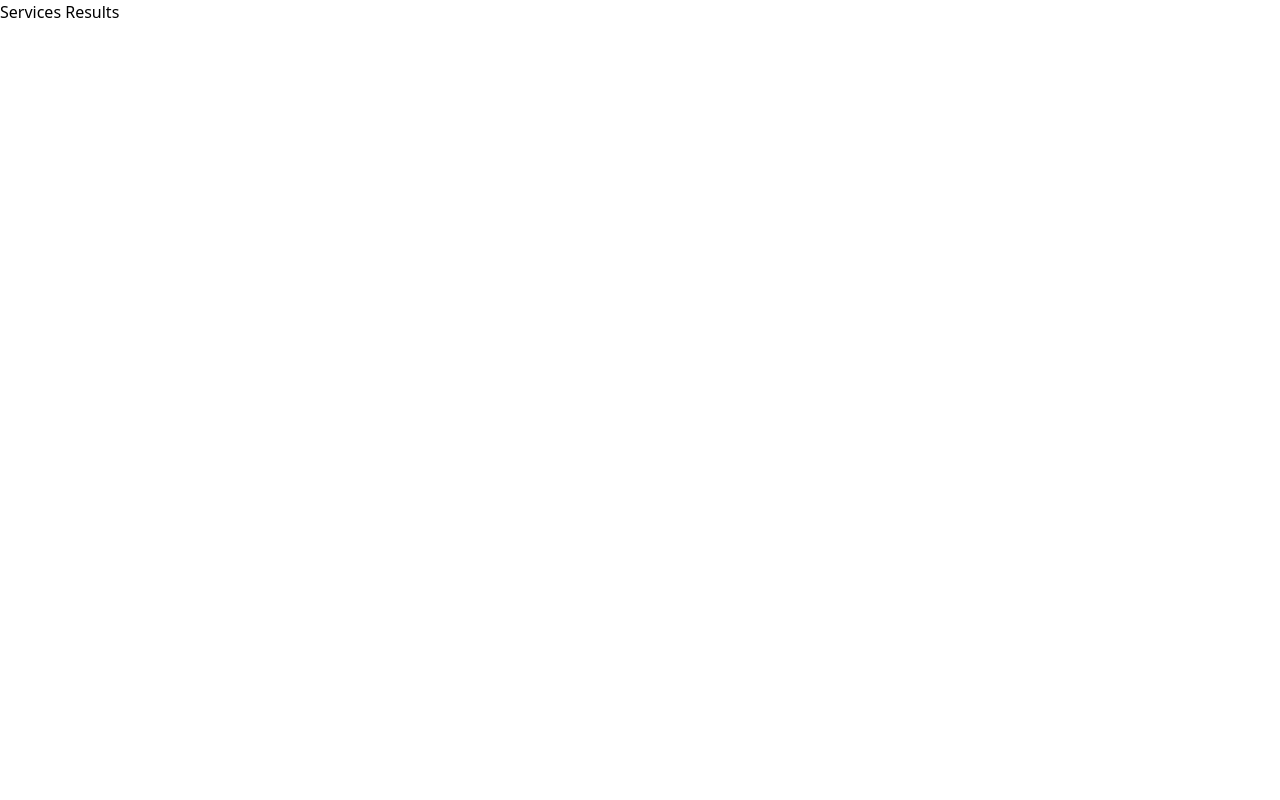
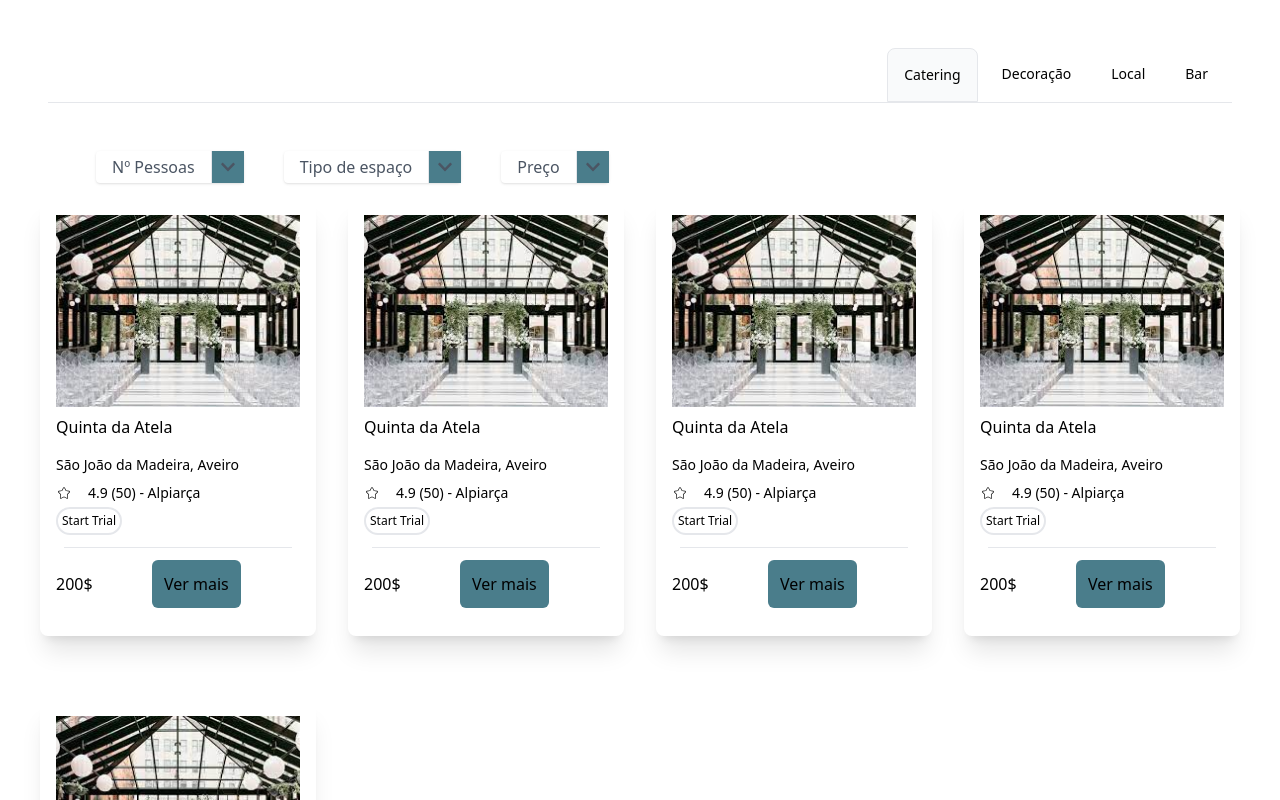
Before and after one commit to yanisfaquir/real_event2, a Next.js app: page /servicesResults in a window 1280 px wide. Shown: the top 800 px of the page. Built offline with nearby package versions, Linux system fonts and the light colour scheme.

Commit message:
feat(servicesResults): tabs, dropdown, cards

```diff
--- a/package.json
+++ b/package.json
@@ -12,7 +12,8 @@
   "dependencies": {
     "next": "14.1.0",
     "react": "^18",
-    "react-dom": "^18"
+    "react-dom": "^18",
+    "react-icons": "^5.0.1"
   },
   "devDependencies": {
     "autoprefixer": "^10.0.1",
--- a/src/pages/servicesResults.jsx
+++ b/src/pages/servicesResults.jsx
@@ -1,11 +1,193 @@
 import React from 'react';
+import { CiStar } from "react-icons/ci";
+import { FaChevronDown } from "react-icons/fa";
 
-const wishList = () => {
+const serviceResults = () => {
   return (
     <div>
-      <h1> Services Results </h1>
+
+    <div style={{margin: '3rem'}}>
+    <ul class="flex flex-wrap justify-end text-sm font-medium text-center  border-b   dark:border-customBlue dark:text-black-400">
+          <li class="me-2">
+              <a href="#" aria-current="page" class="inline-block p-4 text-white-600 bg-gray-50 rounded-t-lg active dark:bg-customBlue dark:text-gray-100 border">Catering</a>
+          </li>
+          <li class="me-2">
+              <a href="#" class="inline-block p-4 rounded-t-lg hover:text-gray-600 hover:bg-gray-50 dark:hover:bg-constomBlueLight dark:hover:text-gray-300">Decoração</a>
+          </li>
+          <li class="me-2">
+              <a href="#" class="inline-block p-4 rounded-t-lg hover:text-gray-600 hover:bg-gray-50 dark:hover:bg-constomBlueLight dark:hover:text-gray-300">Local</a>
+          </li>
+          <li class="me-2">
+              <a href="#" class="inline-block p-4 rounded-t-lg hover:text-gray-600 hover:bg-gray-50 dark:hover:bg-constomBlueLight dark:hover:text-gray-300">Bar</a>
+          </li>
+      </ul>
+    </div>
+
+    <div className='w-full px-4 bg-white'>
+      <div className='flex items-center justify-start'>
+          <div className='relative flex justify-left items-left pt-0 ml-20 '>
+            <button className='relative flex justify-center items-center bg-white bordar focus:outline-none shadow text-gray-600 rounded focus:ring ring-gray-200 group'>
+              <p className='px-4'>Nº Pessoas</p>
+              <span className='bg-customBlue  border-l p-2 hover:bg-gray-100'>
+                <FaChevronDown />
+              </span>
+              <div className='absolute hidden group-focus:block top-full min-w-full w-max bg-white shadow-md mt-1 rounded'>
+                <ul className='text-left border rounded'>
+                  <li className='px-4 py-1 hover:bg-gray-100 border-b'>Item 1</li>
+                  <li className='px-4 py-1 hover:bg-gray-100 border-b'>Item 1</li>
+                  <li className='px-4 py-1 hover:bg-gray-100 border-b'>Item 1</li>
+                  <li className='px-4 py-1 hover:bg-gray-100 border-b'>Item 1</li>
+                  <li className='px-4 py-1 hover:bg-gray-100 border-b'>Item 1</li>
+
+                </ul>
+
+              </div>
+            </button>
+          </div>
+
+          <div className='relative flex justify-left items-left pt-0 ml-10 '>
+            <button className='relative flex justify-center items-center bg-white bordar focus:outline-none shadow text-gray-600 rounded focus:ring ring-gray-200 group'>
+              <p className='px-4'>Tipo de espaço</p>
+              <span className='bg-customBlue  border-l p-2 hover:bg-gray-100'>
+                <FaChevronDown />
+              </span>
+              <div className='absolute hidden group-focus:block top-full min-w-full w-max bg-white shadow-md mt-1 rounded'>
+                <ul className='text-left border rounded'>
+                  <li className='px-4 py-1 hover:bg-gray-100 border-b'>Item 1</li>
+                  <li className='px-4 py-1 hover:bg-gray-100 border-b'>Item 1</li>
+                  <li className='px-4 py-1 hover:bg-gray-100 border-b'>Item 1</li>
+                  <li className='px-4 py-1 hover:bg-gray-100 border-b'>Item 1</li>
+                  <li className='px-4 py-1 hover:bg-gray-100 border-b'>Item 1</li>
+
+                </ul>
+
+              </div>
+            </button>
+          </div>
+
+          <div className='relative flex justify-left items-left pt-0 ml-10 '>
+            <button className='relative flex justify-center items-center bg-white bordar focus:outline-none shadow text-gray-600 rounded focus:ring ring-gray-200 group'>
+              <p className='px-4'>Preço</p>
+              <span className='bg-customBlue  border-l p-2 hover:bg-gray-100'>
+                <FaChevronDown />
+              </span>
+              <div className='absolute hidden group-focus:block top-full min-w-full w-max bg-white shadow-md mt-1 rounded'>
+                <ul className='text-left border rounded'>
+                  <li className='px-4 py-1 hover:bg-gray-100 border-b'>Item 1</li>
+                  <li className='px-4 py-1 hover:bg-gray-100 border-b'>Item 1</li>
+                  <li className='px-4 py-1 hover:bg-gray-100 border-b'>Item 1</li>
+                  <li className='px-4 py-1 hover:bg-gray-100 border-b'>Item 1</li>
+                  <li className='px-4 py-1 hover:bg-gray-100 border-b'>Item 1</li>
+
+                </ul>
+
+              </div>
+            </button>
+          </div>
+
+      </div>
+
+
+
+
+
+      <div className='max-w-[1200px] max-h-[1200px] mx-auto grid md:grid-cols-4 gap-8'>
+      <div class="w-full shadow-xl flex flex-col p-4 my-4 rounded-lg hover:scale-105 duration-300">
+        <img class="w-full h-48 object-cover" src="space1.jpg" alt="Imagem da casa" />
+        <p class="py-2 font-medium">Quinta da Atela</p>
+        <p class="py-2 text-sm">São João da Madeira, Aveiro</p>
+        <div class="flex items-center justify-start">
+          <CiStar class="mr-4" />
+          <p class="text-sm mr-4">4.9 (50) - Alpiarça</p>
+        </div>
+        <div className="flex items-center justify-start">
+          <button class="w-auto h-auto justify-start rounded-full text-xs my-1 mx-0 px-1 py-1 border-2 border-gray">Start Trial</button>
+        </div>
+        <p class="border-b mx-2 mt-2"></p>
+        <div class="flex items-center justify-start">
+          <p className='font-medium '>200$</p>
+          <button className='bg-customBlue rounded-md font-small my-3 mx-auto px-3 py-3'>Ver mais</button>
+        </div>
+    </div>
+
+    <div class="w-full shadow-xl flex flex-col p-4 my-4 rounded-lg hover:scale-105 duration-300">
+        <img class="w-full h-48 object-cover" src="space1.jpg" alt="Imagem da casa" />
+        <p class="py-2 font-medium">Quinta da Atela</p>
+        <p class="py-2 text-sm">São João da Madeira, Aveiro</p>
+        <div class="flex items-center justify-start">
+          <CiStar class="mr-4" />
+          <p class="text-sm mr-4">4.9 (50) - Alpiarça</p>
+        </div>
+        <div className="flex items-center justify-start">
+          <button class="w-auto h-auto justify-start rounded-full text-xs my-1 mx-0 px-1 py-1 border-2 border-gray">Start Trial</button>
+        </div>
+        <p class="border-b mx-2 mt-2"></p>
+        <div class="flex items-center justify-start">
+          <p className='font-medium '>200$</p>
+          <button className='bg-customBlue rounded-md font-small my-3 mx-auto px-3 py-3'>Ver mais</button>
+        </div>
+    </div>
+
+    <div class="w-full shadow-xl flex flex-col p-4 my-4 rounded-lg hover:scale-105 duration-300">
+        <img class="w-full h-48 object-cover" src="space1.jpg" alt="Imagem da casa" />
+        <p class="py-2 font-medium">Quinta da Atela</p>
+        <p class="py-2 text-sm">São João da Madeira, Aveiro</p>
+        <div class="flex items-center justify-start">
+          <CiStar class="mr-4" />
+          <p class="text-sm mr-4">4.9 (50) - Alpiarça</p>
+        </div>
+        <div className="flex items-center justify-start">
+          <button class="w-auto h-auto justify-start rounded-full text-xs my-1 mx-0 px-1 py-1 border-2 border-gray">Start Trial</button>
+        </div>
+        <p class="border-b mx-2 mt-2"></p>
+        <div class="flex items-center justify-start">
+          <p className='font-medium '>200$</p>
+          <button className='bg-customBlue rounded-md font-small my-3 mx-auto px-3 py-3'>Ver mais</button>
+        </div>
+    </div>
+
+    <div class="w-full shadow-xl flex flex-col p-4 my-4 rounded-lg hover:scale-105 duration-300">
+        <img class="w-full h-48 object-cover" src="space1.jpg" alt="Imagem da casa" />
+        <p class="py-2 font-medium">Quinta da Atela</p>
+        <p class="py-2 text-sm">São João da Madeira, Aveiro</p>
+        <div class="flex items-center justify-start">
+          <CiStar class="mr-4" />
+          <p class="text-sm mr-4">4.9 (50) - Alpiarça</p>
+        </div>
+        <div className="flex items-center justify-start">
+          <button class="w-auto h-auto justify-start rounded-full text-xs my-1 mx-0 px-1 py-1 border-2 border-gray">Start Trial</button>
+        </div>
+        <p class="border-b mx-2 mt-2"></p>
+        <div class="flex items-center justify-start">
+          <p className='font-medium '>200$</p>
+          <button className='bg-customBlue rounded-md font-small my-3 mx-auto px-3 py-3'>Ver mais</button>
+        </div>
+    </div>
+
+    <div class="w-full shadow-xl flex flex-col p-4 my-4 rounded-lg hover:scale-105 duration-300">
+        <img class="w-full h-48 object-cover" src="space1.jpg" alt="Imagem da casa" />
+        <p class="py-2 font-medium">Quinta da Atela</p>
+        <p class="py-2 text-sm">São João da Madeira, Aveiro</p>
+        <div class="flex items-center justify-start">
+          <CiStar class="mr-4" />
+          <p class="text-sm mr-4">4.9 (50) - Alpiarça</p>
+        </div>
+        <div className="flex items-center justify-start">
+          <button class="w-auto h-auto justify-start rounded-full text-xs my-1 mx-0 px-1 py-1 border-2 border-gray">Start Trial</button>
+        </div>
+        <p class="border-b mx-2 mt-2"></p>
+        <div class="flex items-center justify-start">
+          <p className='font-medium '>200$</p>
+          <button className='bg-customBlue rounded-md font-small my-3 mx-auto px-3 py-3'>Ver mais</button>
+        </div>
+    </div>
+
+
+      </div>
+    </div>
+
     </div>
   );
 };
 
-export default wishList;
+export default serviceResults;
--- a/tailwind.config.js
+++ b/tailwind.config.js
@@ -12,6 +12,11 @@ module.exports = {
         'gradient-conic':
           'conic-gradient(from 180deg at 50% 50%, var(--tw-gradient-stops))',
       },
+      colors: {
+        customBlue: '#4A7D8B',
+        constomBlueLight: '#40616a',
+      },
+      display: ['group-focus'],
     },
   },
   plugins: [],
```
Also changed, not shown: public/space1.jpg (added), 1 other file (tests, documents, lock files or other folders).
